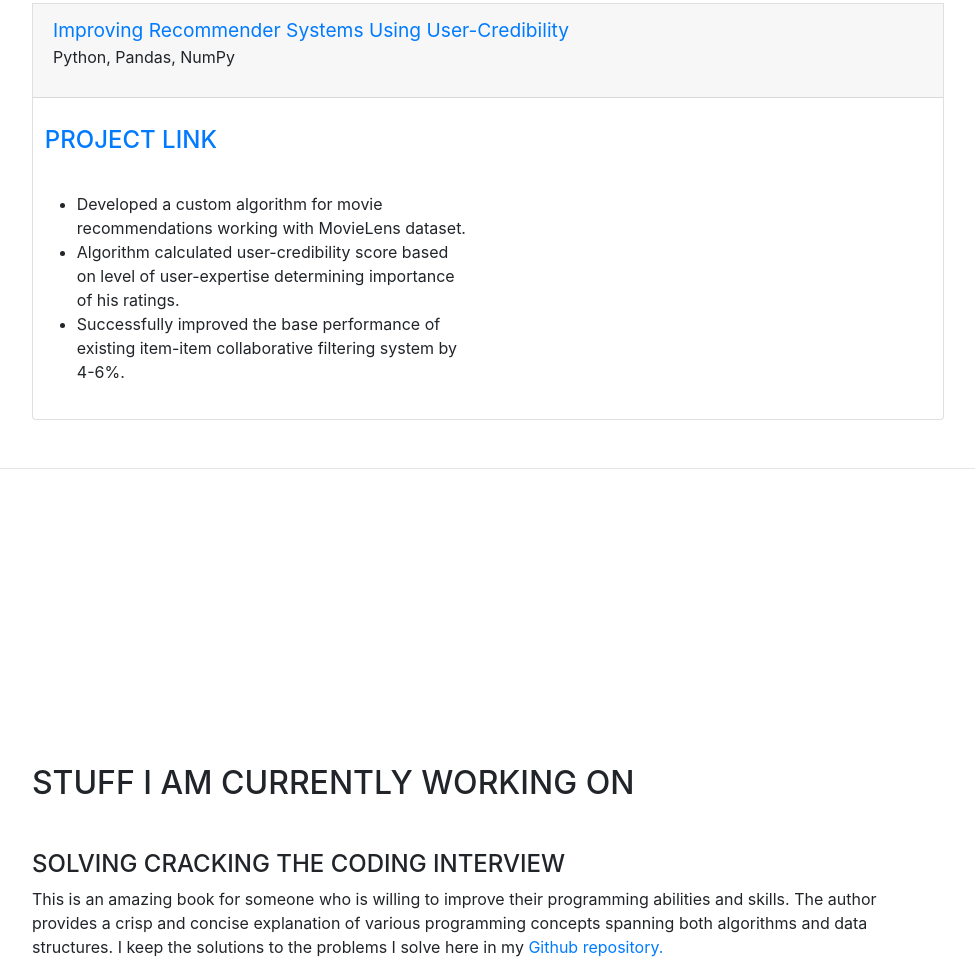
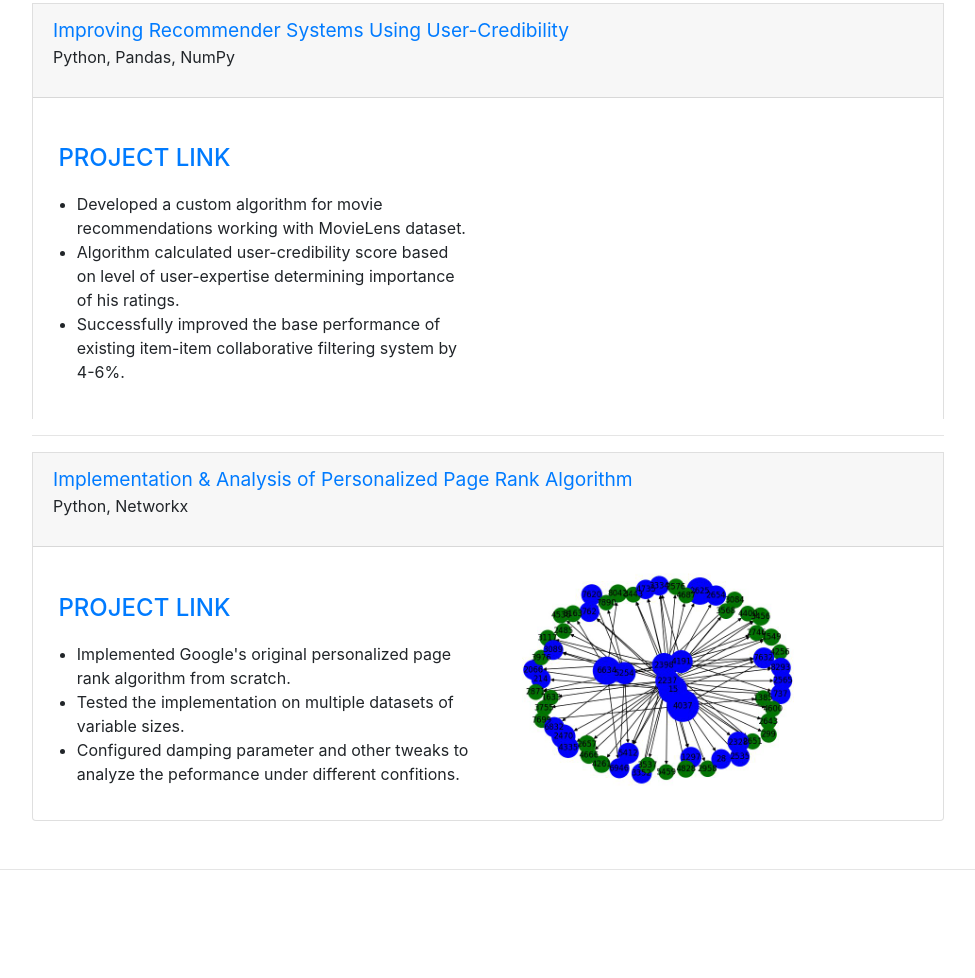
Before and after one commit to saurabhmithe/saurabhmithe.github.io, a website with bundled scripts: page index.html in a window 1280 px wide. Shown: the part 4460-5438 px from the top of the page, without its empty margins (288-1263 px from the left). Built offline with nearby package versions, Linux system fonts and the light colour scheme; a web font is replaced by a local one.

Commit message:
minor changes to project layout

```diff
--- a/index.html
+++ b/index.html
@@ -279,10 +279,11 @@
                   </div>
                   <div id="collapseOne" class="accordion-inner accordion-body collapse in show">
                     <div class="accordion-inner">
-                    </br>
-                      <div class="subheading mb-3" style="margin-left: 1.3%;"><a href="https://github.com/saurabhmithe/patient-information-system" target="_blank">Project Link</a></div>
+
                       <div class="row">
                         <div class="column">
+                        </br>
+                          <div class="subheading mb-3" style="margin-left: 5%;"><a href="https://github.com/saurabhmithe/patient-information-system" target="_blank">Project Link</a></div>
                         <ul>
                           <li>Implemented end-to-end CRUD operations for data storage and retrieval.</li>
                           <li>Developed a custom-caching service to improve performance and reduce serving time for frequent queries.</li>
@@ -290,10 +291,9 @@
                           <li>Developed end-points as REST APIs to enable other applications interface with the services</li>
                         </ul>
                       </div>
-                      <div class="column"><img src="img/ds.jpg" width=50%></div>
+                      <div class="column"><img src="img/ds.jpg" width=70%></div>
                     </div>
                     </div>
-
                   </div>
 
                 </div>
@@ -308,17 +308,17 @@
                   </div>
                   <div id="collapseTwo" class="accordion-body collapse in show">
                     <div class="accordion-inner">
-                      </br>
-                      <div class="subheading mb-3" style="margin-left: 1.3%;"><a href="#" target="_blank">Project Link</a></div>
                       <div class="row">
                         <div class="column">
+                        </br>
+                        <div class="subheading mb-3" style="margin-left: 5%;"><a href="#" target="_blank">Project Link</a></div>
                         <ul>
                           <li>Developed a model that uses permutations of graph to simulate the past states.</li>
                           <li>Using the simulated past states of graph, trained a deep neural network to study evolution of the graph over time.</li>
                           <li>Predicted link-formation with 90% accuracy for 4000 nodes and over 80,000 edges.</li>
                         </ul>
                       </div>
-                      <div class="column"><img src="" width=50%></div>
+                      <div class="column"><img src="" width=70%></div>
                     </div>
                     </div>
                   </div>
@@ -334,17 +334,43 @@
                   </div>
                   <div id="collapseThree" class="accordion-body collapse in show">
                     <div class="accordion-inner">
-                      </br>
-                      <div class="subheading mb-3" style="margin-left: 1.3%;"><a href="#" target="_blank">Project Link</a></div>
                       <div class="row">
                         <div class="column">
+                        </br>
+                        <div class="subheading mb-3" style="margin-left: 5%;"><a href="#" target="_blank">Project Link</a></div>
                         <ul>
                           <li>Developed a custom algorithm for movie recommendations working with MovieLens dataset.</li>
                           <li>Algorithm calculated user-credibility score based on level of user-expertise determining importance of his ratings.</li>
                           <li>Successfully improved the base performance of existing item-item collaborative filtering system by 4-6%.</li>
                         </ul>
                       </div>
-                      <div class="column"><img src="" width=50%></div>
+                      <div class="column"><img src="" width=70%></div>
+                    </div>
+                    </div>
+                  </div>
+                </div>
+                <hr>
+
+                <div class="accordion-group card">
+                  <div class="accordion-heading card-header">
+                    <a style="font-size: 1.2rem;"class="accordion-toggle" data-toggle="collapse" href="#collapseThree">
+                      Implementation & Analysis of Personalized Page Rank Algorithm
+                    </a>
+                    <p>Python, Networkx</p>
+                  </div>
+                  <div id="collapseThree" class="accordion-body collapse in show">
+                    <div class="accordion-inner">
+                      <div class="row">
+                        <div class="column">
+                        </br>
+                        <div class="subheading mb-3" style="margin-left: 5%;"><a href="https://github.com/saurabhmithe/page-rank-implementation" target="_blank">Project Link</a></div>
+                        <ul>
+                          <li>Implemented Google's original personalized page rank algorithm from scratch.</li>
+                          <li>Tested the implementation on multiple datasets of variable sizes.</li>
+                          <li>Configured damping parameter and other tweaks to analyze the peformance under different confitions.</li>
+                        </ul>
+                      </div>
+                      <div class="column"><img src="img/pagerank.jpg" width=70%></div>
                     </div>
                     </div>
                   </div>
```
Also changed, not shown: img/pagerank.jpg (added).
